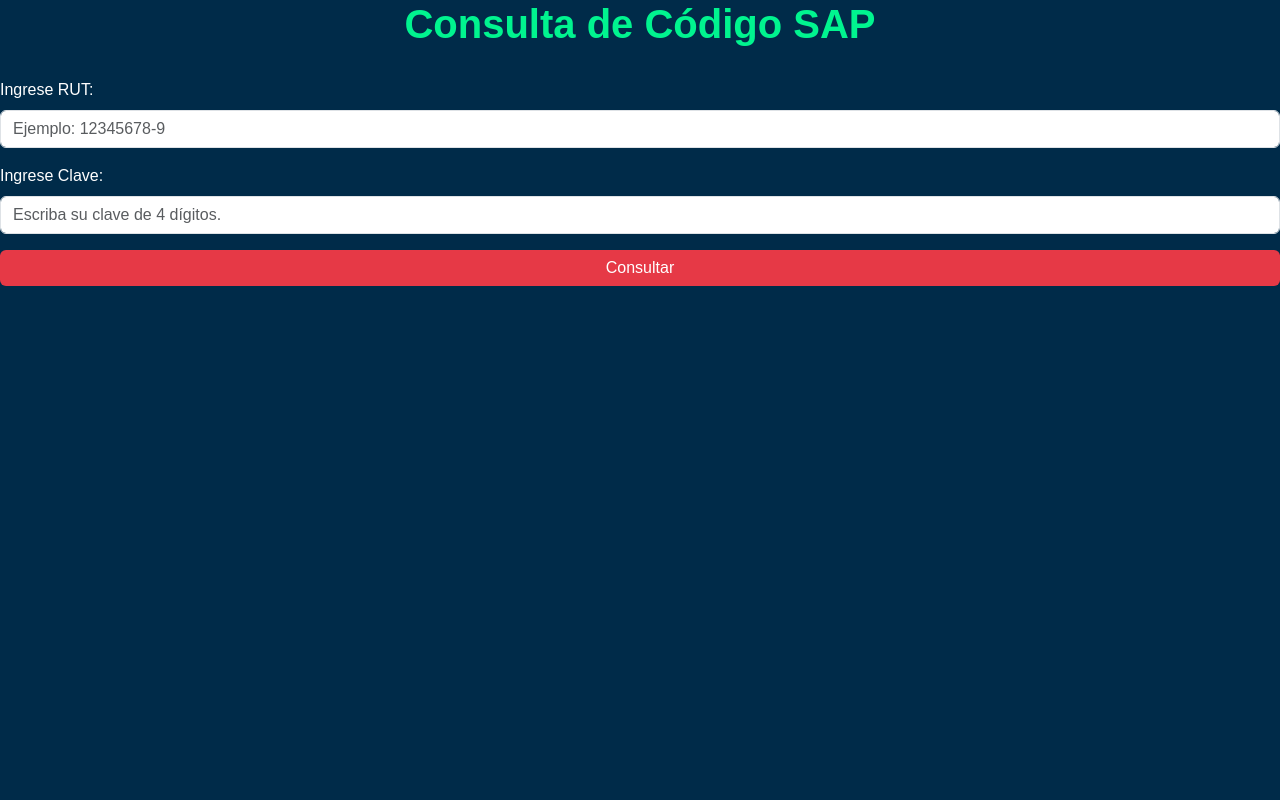
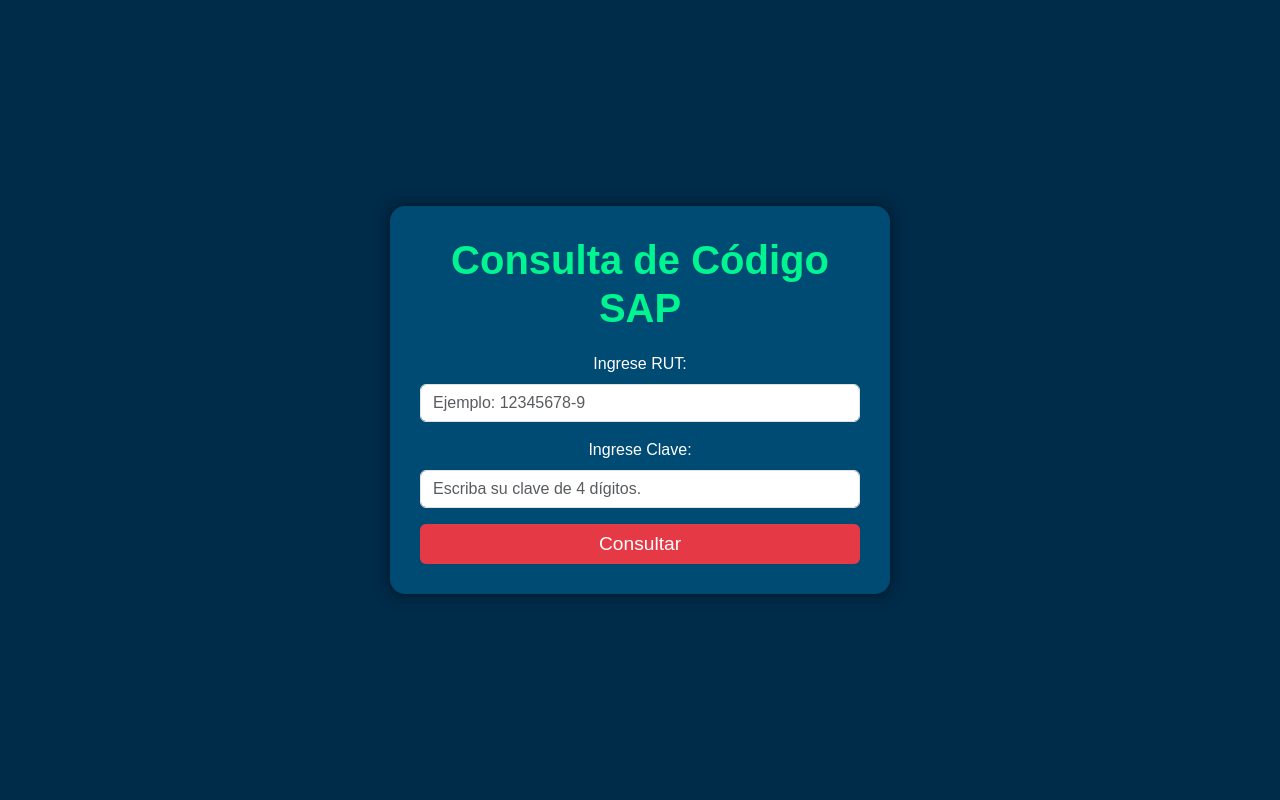
Before and after one commit to BraCron/Aramark, a Flask app: page / in a window 1280 px wide. Run offline with Flask 3, Linux system fonts and the light colour scheme; parts of the project's set-up code (start-up, migrations or seed data) failed here and were passed over.

Commit message:
Mejorar diseño

```diff
--- a/templates/index.html
+++ b/templates/index.html
@@ -7,60 +7,71 @@
     <!-- Bootstrap CSS -->
     <link href="https://cdn.jsdelivr.net/npm/bootstrap@5.3.0/dist/css/bootstrap.min.css" rel="stylesheet">
     <style>
+        /* Estilo general del cuerpo */
         body {
             background-color: #002b49; /* Fondo oscuro principal */
-            color: #ffffff; /* Texto blanco */
+            color: #ffffff;
             font-family: Arial, sans-serif;
+            height: 100vh; /* Ocupa toda la altura */
+            display: flex;
+            justify-content: center; /* Centrado horizontal */
+            align-items: center; /* Centrado vertical */
+            margin: 0; /* Elimina margen predeterminado */
         }
+
+        /* Estilo del contenedor principal */
         .container {
-            margin-top: 3%; /* Centrado vertical */
-            background-color: #004b74; /* Fondo del contenedor */
+            background-color: #004b74; /* Fondo del formulario */
             padding: 30px;
             border-radius: 15px;
             box-shadow: 0 0 15px rgba(0, 0, 0, 0.5);
+            text-align: center; /* Centrado del texto */
+            max-width: 500px; /* Ancho máximo */
+            width: 100%; /* Asegura que no desborde */
         }
+
+        /* Título principal */
+        h1 {
+            color: #00f48f; /* Verde brillante */
+            margin-bottom: 20px;
+            font-weight: bold;
+        }
+
+        /* Botón personalizado */
         .btn-custom {
             background-color: #e63946;
             border: none;
             color: white;
+            font-size: 1.2rem;
         }
+
         .btn-custom:hover {
             background-color: #d62839;
         }
-        h1 {
-            color: #00f48f; /* Verde brillante */
-            text-align: center;
-            margin-bottom: 30px;
-            font-weight: bold;
-        }
+
+        /* Resultado */
         .resultado-container {
             margin-top: 20px;
             padding: 10px;
-            border: 2px solid #00f48f; /* Borde verde brillante */
+            border: 2px solid #00f48f;
             border-radius: 10px;
-            background-color: #013b5a; /* Azul oscuro más claro */
+            background-color: #013b5a;
             text-align: center;
         }
+
         .resultado-container span {
-            font-size: 1.5rem; /* Fuente más grande */
+            font-size: 1.5rem;
             font-weight: bold;
             color: #00f48f; /* Verde brillante */
         }
+
         input::placeholder {
-            color: #ccc; /* Placeholder gris claro */
-        }
-        .logo-container {
-            text-align: center;
-            margin-bottom: 20px;
-        }
-        .logo-container img {
-            max-width: 150px; /* Ancho máximo del logo */
-            height: auto;
+            color: #ccc;
         }
     </style>
 </head>
 <body>
-
+    <div class="container">
         <h1>Consulta de Código SAP</h1>
         <form id="consultaForm" onsubmit="consultarSAP(event)">
             <div class="mb-3">
@@ -81,8 +92,7 @@
     <!-- JavaScript -->
     <script>
         async function consultarSAP(event) {
-            event.preventDefault(); // Evita el envío predeterminado del formulario
-
+            event.preventDefault();
             const rut = document.getElementById('rut').value.trim();
             const clave = document.getElementById('clave').value.trim();
             const resultadoDiv = document.getElementById('resultado');
@@ -99,18 +109,15 @@
 
                 if (data.success) {
                     resultadoDiv.style.display = "block";
-                    resultadoDiv.style.borderColor = "#00f48f"; // Verde para éxito
-                    codigoSAPSpan.style.color = "#00f48f";
+                    codigoSAPSpan.style.color = "#00f48f"; /* Verde brillante */
                     codigoSAPSpan.innerHTML = `Código SAP: ${data.codigo_sap}`;
                 } else {
                     resultadoDiv.style.display = "block";
-                    resultadoDiv.style.borderColor = "#ff4d4d"; // Rojo para error
                     codigoSAPSpan.style.color = "#ff4d4d"; /* Rojo para errores */
                     codigoSAPSpan.innerHTML = data.error;
                 }
             } catch (error) {
                 resultadoDiv.style.display = "block";
-                resultadoDiv.style.borderColor = "#ff4d4d";
                 codigoSAPSpan.style.color = "#ff4d4d";
                 codigoSAPSpan.innerHTML = "Error de conexión con el servidor.";
             }
```
Also changed, not shown: templates/logo.jpeg (deleted).
